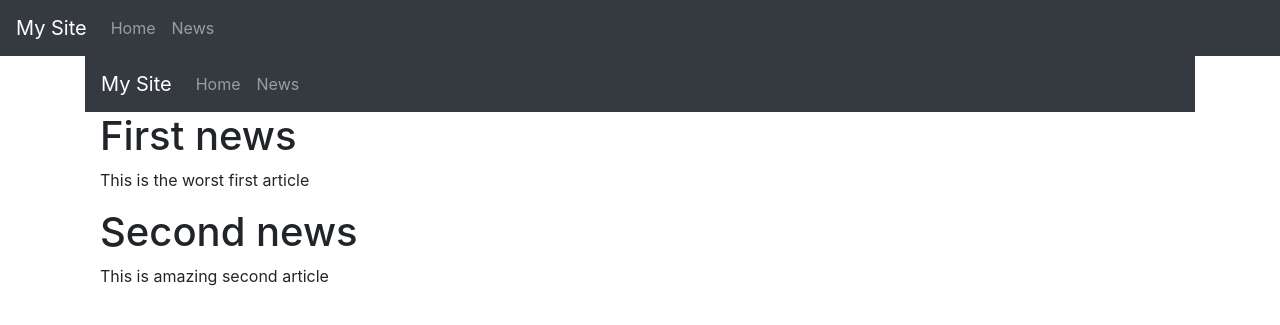
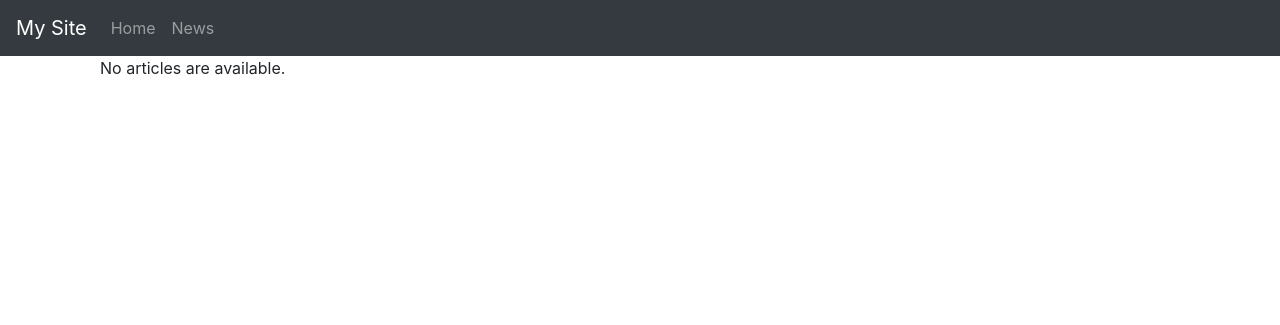
Before and after one commit to Matvei55/DJANGO_1, a Django app: page /news/ in a window 1280 px wide. Shown: the top 325 px of the page. Run offline with Django 5.2, Linux system fonts and the light colour scheme; some libraries are stand-ins or nearby versions.

Commit message:
two commit

```diff
--- a/MatveiProjectDjango/news_blog/admin.py
+++ b/MatveiProjectDjango/news_blog/admin.py
@@ -1,4 +1,4 @@
 from django.contrib import admin
-from .models import Article
+from .models import User
 # Register your models here.
-admin.site.register(Article)
+admin.site.register(User)
--- a/MatveiProjectDjango/news_blog/templates/news_blog/news_list.html
+++ b/MatveiProjectDjango/news_blog/templates/news_blog/news_list.html
@@ -29,21 +29,7 @@
      </head>
 
 
-     <nav class="navbar navbar-expand-lg navbar-dark bg-dark">
-      <a class="navbar-brand" href="#">My Site</a>
-      <button class="navbar-toggler" type="button" data-toggle="collapse" data-target="#navbarNav" aria-controls="navbarNav" aria-expanded="false" aria-label="Toggle navigation">
-        <span class="navbar-toggler-icon"></span>
-      </button>
-      <div class="collapse navbar-collapse" id="navbarNav">
-        <ul class="navbar-nav">
-          <li class="nav-item">
-            <a class="nav-link" href="#">Home</a>
-          </li>
-          <li class="nav-item">
-            <a class="nav-link" href="#">News</a>
-        </ul>
-      </div>
-     </nav>
+
 
      <main role="main" class="container">
             {% if articles %}
--- a/MatveiProjectDjango/news_blog/urls.py
+++ b/MatveiProjectDjango/news_blog/urls.py
@@ -2,7 +2,7 @@
 from django.shortcuts import render
 from django.urls import path, include
 from . import views
-from .views import articles
+
 
 
 
@@ -11,5 +11,5 @@
 
 urlpatterns = [
     path('', views.index, name='index'),
-    path('<int:article_id>/', views.get_article, name='article'),
+    path('get_articles/', views.get_articles, name='article'),
 ]
--- a/MatveiProjectDjango/news_blog/views.py
+++ b/MatveiProjectDjango/news_blog/views.py
@@ -1,19 +1,10 @@
+from django.http import HttpResponse
 from django.shortcuts import render
-from django.http import HttpResponse
-from .models import  Article
-# Create your views here.
-def index (request):
-    return render(request, 'news_blog/news_list.html',{'articles': articles})
-articles = [
-    {
-        'id':1,
-        'title': 'First news',
-        'text': 'This is the worst first article'
-    },
-    {
-        'id':2,
-        'title': 'Second news',
-        'text': 'This is amazing second article'
-    }]
-def get_article(request, article_id):
-    return render(request, 'news_blog/news_article.html', {'article': articles[article_id - 1]})
+from .models import  User
+
+
+def index(request):
+    articles = User.objects.all()
+    return render(request, 'news_blog/news_list.html', {'articles': articles})
+def get_articles(request):
+    return HttpResponse('text')
```
Also changed, not shown: MatveiProjectDjango/MatveiProjectDjango/settings.py (+9 -3 lines), MatveiProjectDjango/news_blog/models.py (+21 -8 lines), MatveiProjectDjango/__init__.py (added), MatveiProjectDjango/news_blog/migrations/0001_initial.py, 2 other files.
